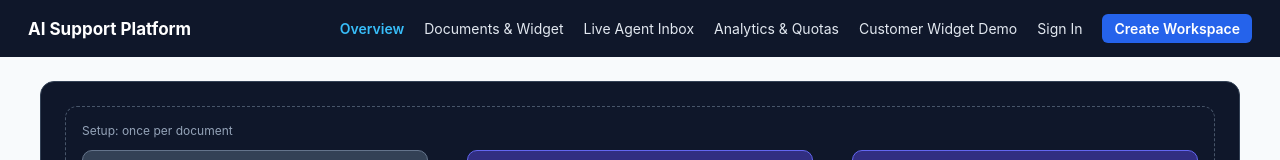
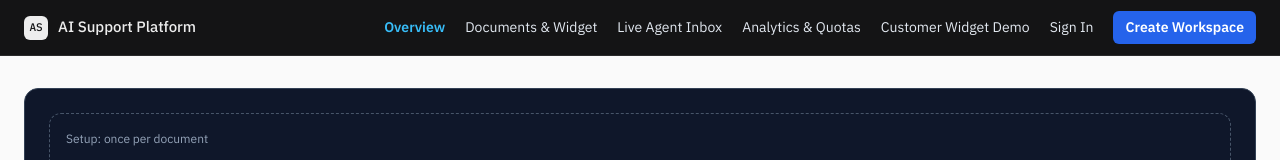
Before and after one commit to MirEashanZaman/ai-support-platform, a Next.js app in the folder dashboard/: page / in a window 1280 px wide. Shown: the top 160 px of the page. Built offline with nearby package versions, Linux system fonts and the light colour scheme; no server answers.

Commit message:
style(dashboard): redesign root shell with flat graphite top bar and crisp wordmark

```diff
--- a/dashboard/src/app/layout.tsx
+++ b/dashboard/src/app/layout.tsx
@@ -1,10 +1,12 @@
 import React from 'react';
+import Link from 'next/link';
 import NavLinks from '../components/nav-links';
+import './globals.css';
 
 export const metadata = {
-  title: 'AI Support Platform — Admin & Agent Dashboard',
+  title: 'AI Support Platform — Operations Console',
   description:
-    'Multi-tenant AI customer support platform with RAG document management, live agent inbox, and analytics.',
+    'Multi-tenant AI customer support console with document indexing, live agent handoff, and resolution analytics.',
 };
 
 export default function RootLayout({
@@ -14,33 +16,15 @@ export default function RootLayout({
 }) {
   return (
     <html lang="en">
-      <body
-        style={{
-          margin: 0,
-          fontFamily:
-            '-apple-system, BlinkMacSystemFont, "Segoe UI", Roboto, sans-serif',
-          backgroundColor: '#f8fafc',
-          color: '#0f172a',
-        }}
-      >
-        <header
-          style={{
-            backgroundColor: '#0f172a',
-            color: '#ffffff',
-            padding: '14px 28px',
-            display: 'flex',
-            alignItems: 'center',
-            justifyContent: 'space-between',
-          }}
-        >
-          <div style={{ fontWeight: 700, fontSize: 17 }}>
-            AI Support Platform
-          </div>
+      <body>
+        <header className="app-header">
+          <Link href="/" className="app-brand">
+            <span className="app-brand-mark">AS</span>
+            <span>AI Support Platform</span>
+          </Link>
           <NavLinks />
         </header>
-        <main style={{ maxWidth: 1200, margin: '0 auto', padding: 24 }}>
-          {children}
-        </main>
+        <main className="app-main">{children}</main>
       </body>
     </html>
   );
```
